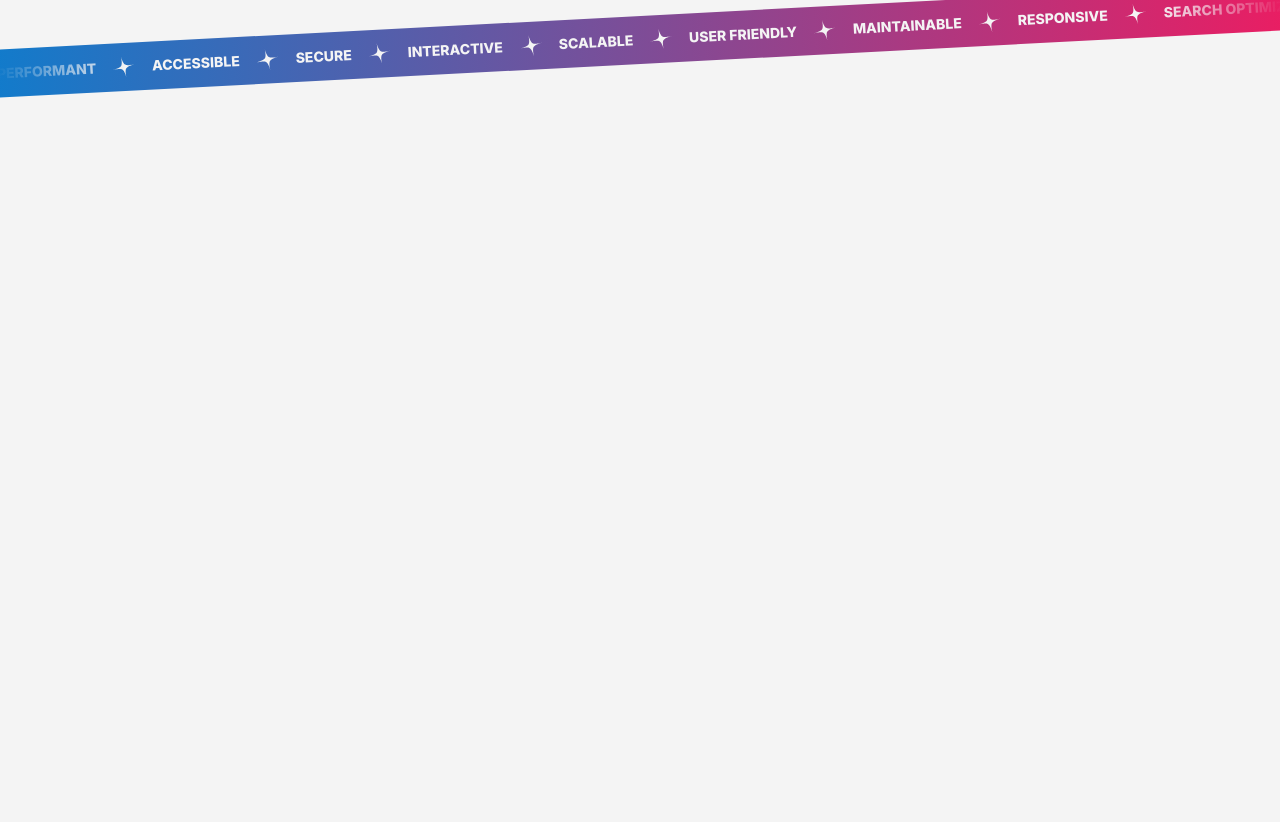
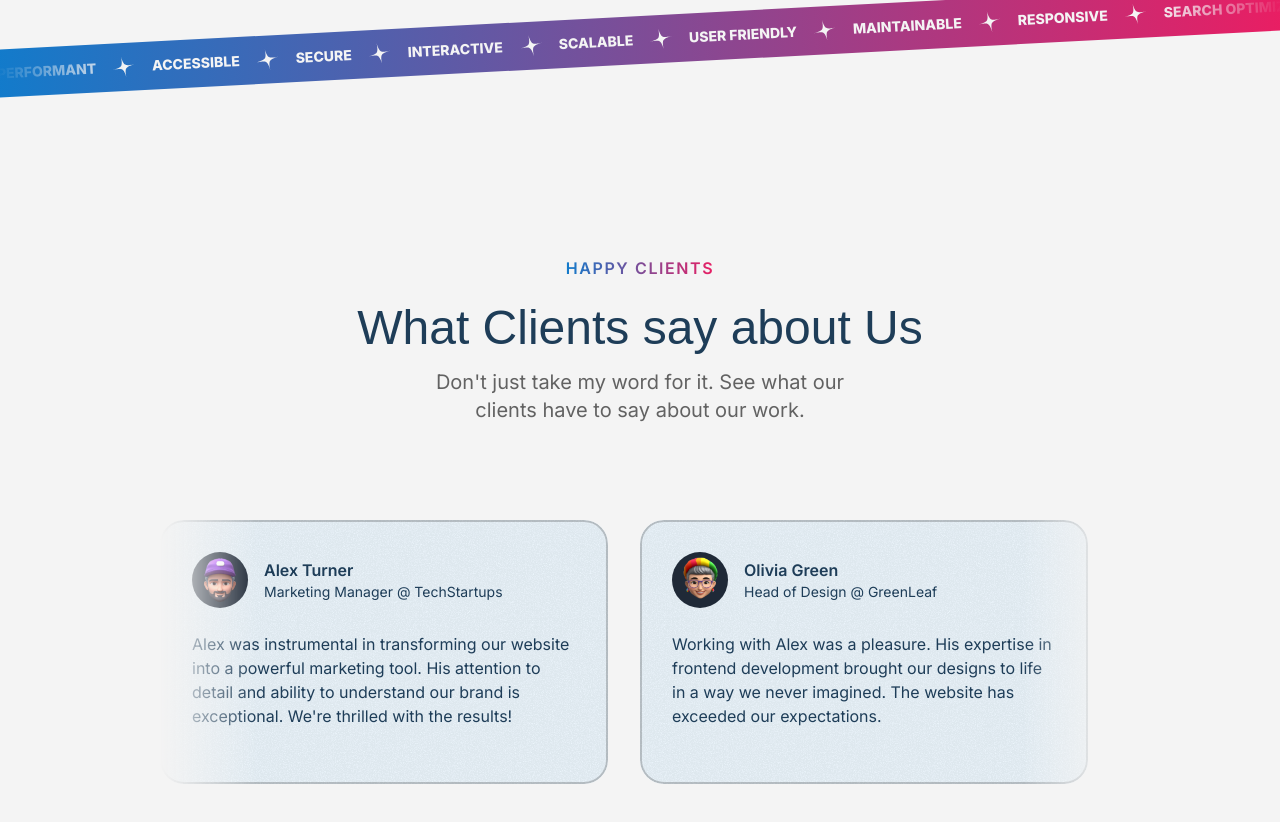
Before and after one commit to HZero-IONova/ionova-portfolio, a Next.js app: page / in a window 1280 px wide. Shown: the part 1880-2702 px from the top of the page. Before the commit the page ends 2040 px from the top, so only its background shows below. Built offline with nearby package versions, Linux system fonts and the light colour scheme; a web font is replaced by a local one.

Commit message:
TestimonialsSection

```diff
--- a/src/app/page.tsx
+++ b/src/app/page.tsx
@@ -2,6 +2,7 @@
 import { HeroSection } from "@/sections/Hero";
 import { ProjectsSection } from "@/sections/Projects";
 import { TapeSection } from "@/sections/Tape";
+import { TestimonialsSection } from "@/sections/Testimonials";
 
 export default function Home() {
   return (
@@ -10,6 +11,7 @@
       <HeroSection />
       <ProjectsSection />
       <TapeSection />
+      <TestimonialsSection />
     </div>
   );
 }
--- /dev/null
+++ b/src/components/Card.tsx
@@ -0,0 +1,25 @@
+import grainImage from "@/assets/images/grain.jpg";
+import { twMerge } from "tailwind-merge";
+import { PropsWithChildren } from "react";
+
+export const Card = ({
+  className,
+  children,
+}: PropsWithChildren<{ className?: string }>) => {
+  return (
+    <div
+      className={twMerge(
+        "bg-card text-dark rounded-3xl relative z-0 overflow-hidden after:z-10 after:content-[''] after:absolute after:inset-0 after:outline-2 after:outline after:-outline-offset-2 after:rounded-3xl after:outline-black/20 after:pointer-events-none p-6",
+        className
+      )}
+    >
+      <div
+        className="absolute inset-0 -z-10 opacity-5"
+        style={{
+          backgroundImage: `url(${grainImage.src})`,
+        }}
+      ></div>
+      {children}
+    </div>
+  );
+};
--- /dev/null
+++ b/src/components/SectionHeader.tsx
@@ -0,0 +1,25 @@
+export const SectionHeader = ({
+  title,
+  eyebrow,
+  description,
+}: {
+  title: string;
+  eyebrow: string;
+  description: string;
+}) => {
+  return (
+    <>
+      <div className="flex justify-center">
+        <p className="uppercase font-semibold tracking-widest bg-gradient-to-r from-accent to-magenta bg-clip-text text-transparent">
+          {eyebrow}
+        </p>
+      </div>
+      <h2 className="font-secondary text-3xl md:text-5xl text-center mt-6">
+        {title}
+      </h2>
+      <p className="text-center md:text-lg lg:text-xl text-black/60 mt-4 max-w-md mx-auto">
+        {description}
+      </p>
+    </>
+  );
+};
--- a/src/sections/Projects.tsx
+++ b/src/sections/Projects.tsx
@@ -3,6 +3,8 @@
 import CheckCircleIcon from "@/assets/icons/check-circle.svg";
 import ArrowUpRightIcon from "@/assets/icons/arrow-up-right.svg";
 import grainImage from "@/assets/images/grain.jpg";
+import { SectionHeader } from "@/components/SectionHeader";
+import { Card } from "@/components/Card";
 
 const portfolioProjects = [
   {
@@ -47,27 +49,17 @@
   return (
     <section className="pb-16 lg:py-24">
       <div className="container">
-        <div className="flex justify-center">
-          <p className="uppercase font-semibold tracking-widest bg-gradient-to-r from-accent to-magenta bg-clip-text text-transparent">
-            Real-World Results
-          </p>
-        </div>
-        <h2 className="font-secondary text-3xl md:text-5xl text-center mt-6">
-          Featured Projects
-        </h2>
-        <p className="text-center md:text-lg lg:text-xl text-black/60 mt-4 max-w-md mx-auto">
-          See how We transformed concepts into engaging digital experiences.
-        </p>
+        <SectionHeader
+          eyebrow="Real-World Results"
+          title="Featured Projects"
+          description="See how We transformed concepts into engaging digital experiences."
+        />
         <div className="mt-10 md:mt-20 flex flex-col gap-20">
           {portfolioProjects.map((project) => (
-            <div
+            <Card
               key={project.title}
-              className="bg-card text-dark rounded-3xl relative z-0 overflow-hidden after:z-10 after:content-[''] after:absolute after:inset-0 after:outline-2 after:outline after:-outline-offset-2 after:rounded-3xl after:outline-black/20 px-8 pt-8 md:pt-12 md:px-10 lg:pt-16 lg:px-20 after:pointer-events-none"
+              className="px-8 pt-8 pb-0 md:pt-12 md:px-10 lg:pt-16 lg:px-20"
             >
-              <div
-                className="absolute inset-0 -z-10 opacity-5"
-                style={{ backgroundImage: `url(${grainImage.src})` }}
-              ></div>
               <div className="lg:grid lg:grid-cols-2 lg:gap-16">
                 <div className="lg:pb-16">
                   <div className="bg-gradient-to-r from-accent to-magenta inline-flex gap-2 font-bold uppercase tracking-widest text-sm text-transparent bg-clip-text">
@@ -102,7 +94,7 @@
                   />
                 </div>
               </div>
-            </div>
+            </Card>
           ))}
         </div>
       </div>
--- a/src/sections/Testimonials.tsx
+++ b/src/sections/Testimonials.tsx
@@ -3,6 +3,10 @@
 import memojiAvatar3 from "@/assets/images/memoji-avatar-3.png";
 import memojiAvatar4 from "@/assets/images/memoji-avatar-4.png";
 import memojiAvatar5 from "@/assets/images/memoji-avatar-5.png";
+import { SectionHeader } from "@/components/SectionHeader";
+import grainImage from "@/assets/images/grain.jpg";
+import Image from "next/image";
+import { Card } from "@/components/Card";
 
 const testimonials = [
   {
@@ -38,5 +42,45 @@
 ];
 
 export const TestimonialsSection = () => {
-  return <div>Testimonials Section</div>;
+  return (
+    <div className="py-16 lg:py-24">
+      <div className="container">
+        <SectionHeader
+          eyebrow="Happy Clients"
+          title="What Clients say about Us"
+          description="Don't just take my word for it. See what our clients have to say about
+        our work."
+        />
+        <div className="mt-16 lg:mt-24 flex overflow-x-clip [mask-image:linear-gradient(to_right,transparent,black_10%,black_90%,transparent)]">
+          <div className="flex gap-8 flex-none">
+            {testimonials.map((testimonial) => (
+              <Card
+                key={testimonial.name}
+                className="max-w-xs md:max-w-md md:p-8"
+              >
+                <div className="flex gap-4 items-center">
+                  <div className="size-14 bg-gray-800 inline-flex items-center justify-center rounded-full flex-shrink-0">
+                    <Image
+                      src={testimonial.avatar}
+                      alt={testimonial.name}
+                      className="max-h-full"
+                    />
+                  </div>
+                  <div>
+                    <div className="font-semibold">{testimonial.name}</div>
+                    <div className="text-sm text-gray/30">
+                      {testimonial.position}
+                    </div>
+                  </div>
+                </div>
+                <p className="mt-4 md:mt-6 text-sm md:text-base">
+                  {testimonial.text}
+                </p>
+              </Card>
+            ))}
+          </div>
+        </div>
+      </div>
+    </div>
+  );
 };
```
